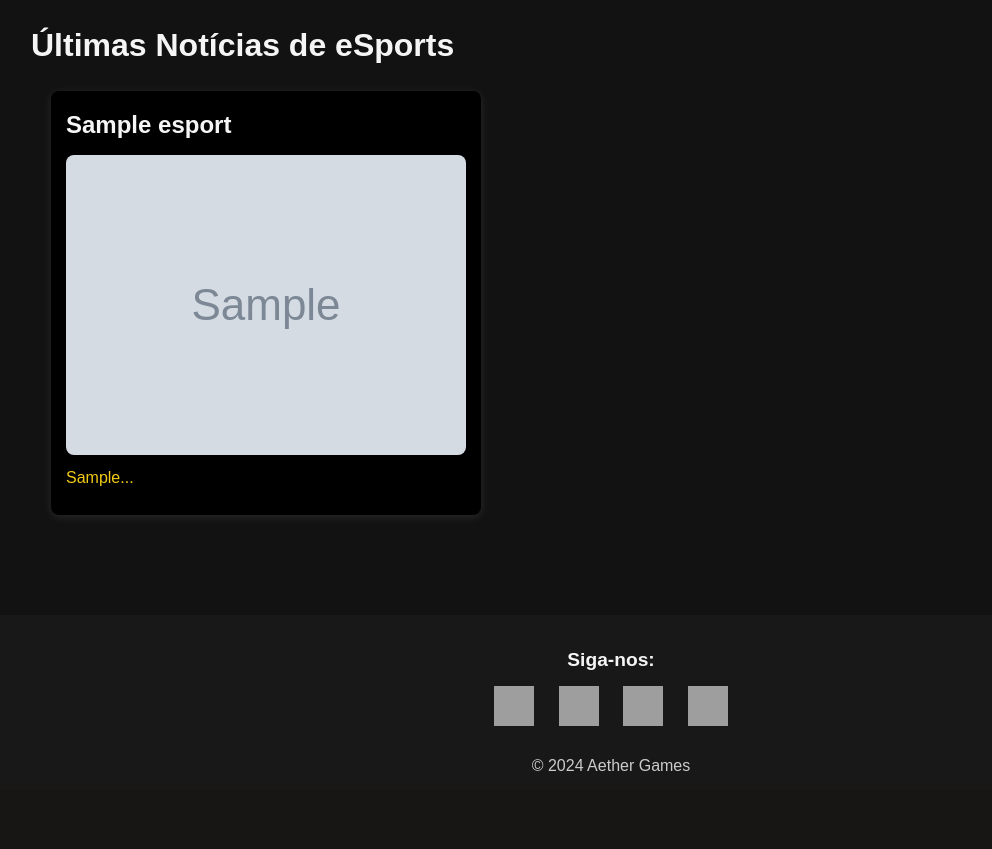
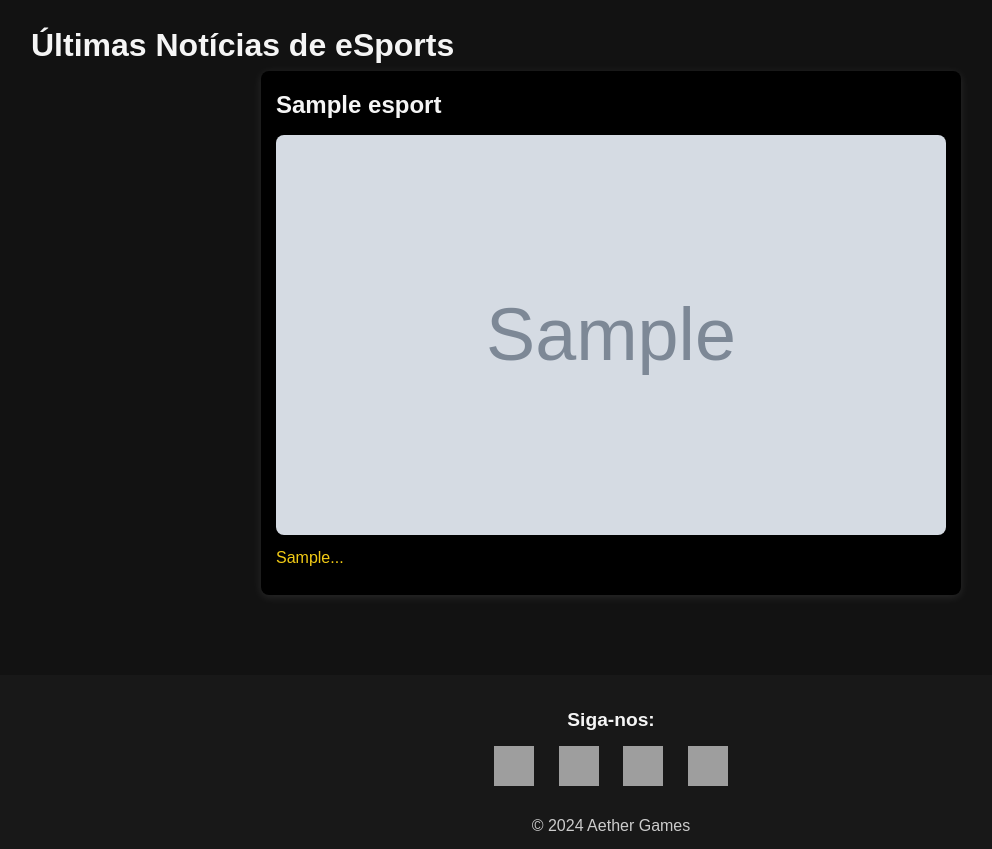
Before and after one commit to Kayo-Elias/Aether_Games-php, a PHP site: page /esports.php in a window 1280 px wide. Shown: the part 140-989 px from the top of the page, without its empty margins (29-1021 px from the left). Before the commit the page ends 911 px from the top, so only its background shows below. Run offline with PHP 8.4, Linux system fonts and the light colour scheme; tables that the repository leaves empty or names only in its code hold one stand-in row (values such as "Sample post"); grey boxes marked "Sample" are stand-in pictures; grey boxes are pictures that could not be loaded.

Commit message:
Update style.css

```diff
--- a/css/style.css
+++ b/css/style.css
@@ -175,13 +175,31 @@ article:hover .noticia-img {
   border-radius: 10px;
 }
 
-.noticias-lista {
-  display: flex;
-  flex-wrap: wrap;
-  gap: 20px;
-  justify-content: space-between;
-  padding: 20px;
+
+.noticias-lista article {
+  width: 100%;
+  max-width: 700px;
+  margin: 0 auto 20px auto;
+  padding: 15px;
+  box-sizing: border-box;
 }
+
+.noticia-link h2 {
+  font-size: 1.5em;
+  margin-bottom: 10px;
+}
+
+.noticia-link img {
+  width: 100%;
+  height: auto;
+  max-height: 400px;
+}
+
+.noticias-lista p {
+  font-size: 1em;
+  line-height: 1.6;
+}
+
 
 .ver-mais {
   text-decoration: none;
```
